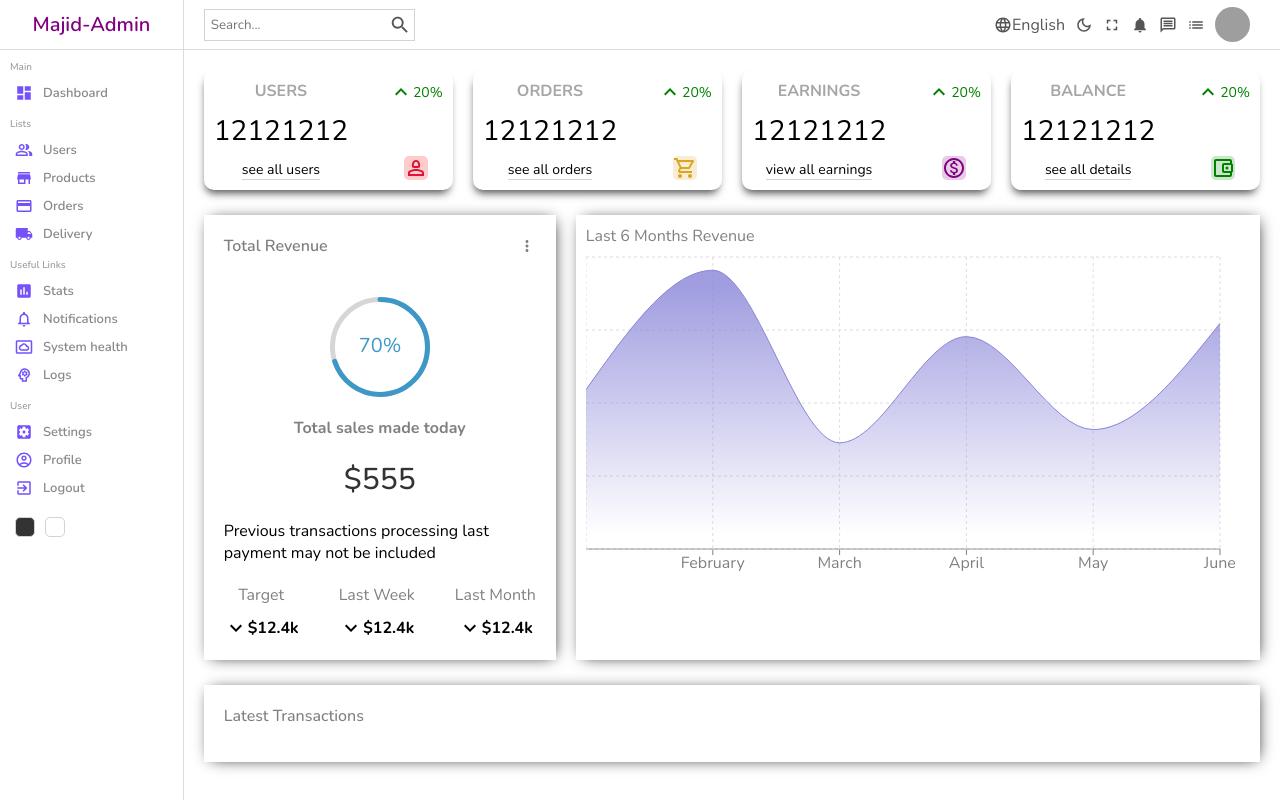
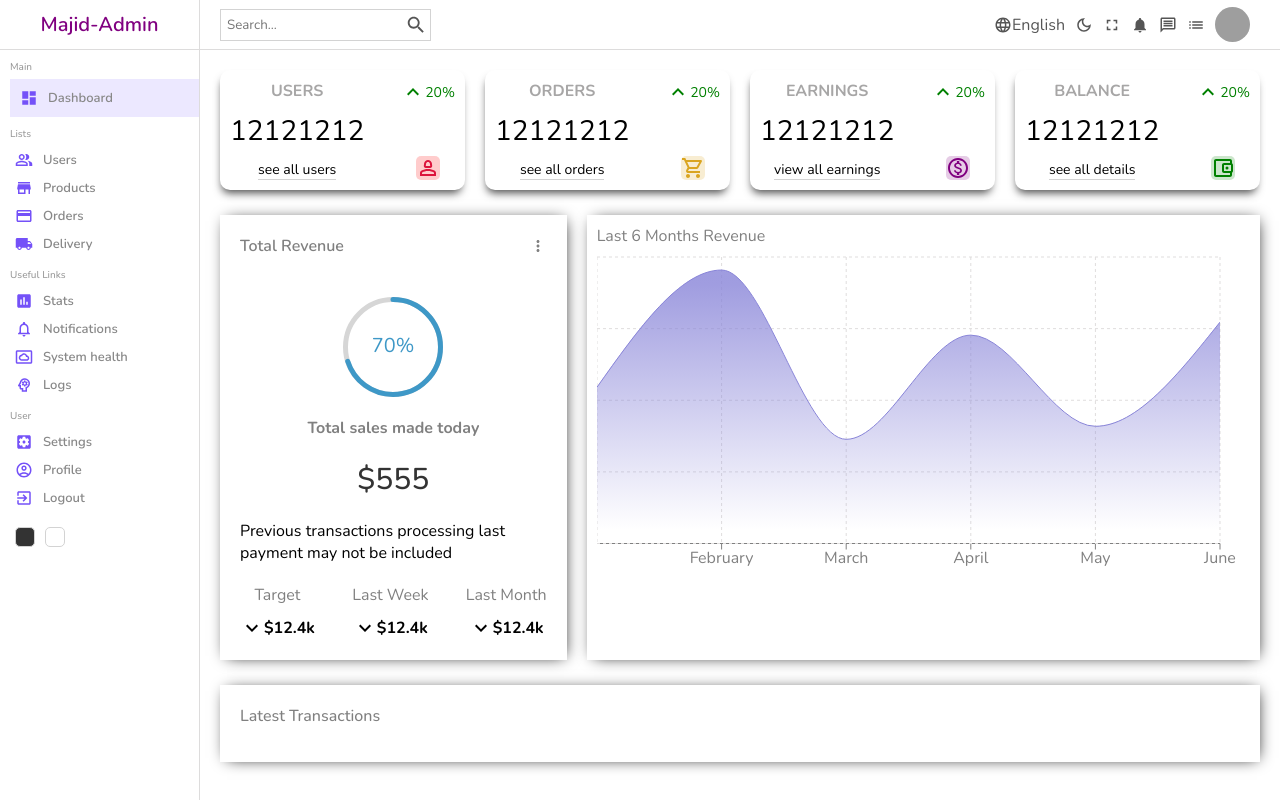
Before and after one commit to MajidAziz03/Admin-Panel, a React (Create React App) app: page / in a window 1280 px wide. Built offline with nearby package versions, Linux system fonts and the light colour scheme; grey boxes are pictures that could not be loaded.

Commit message:
Added Fixed Position to sidebar

```diff
--- a/src/Components/sidebar/Sidebar.jsx
+++ b/src/Components/sidebar/Sidebar.jsx
@@ -9,14 +9,15 @@ const Sidebar = () => {
     return (
         <div className='sidebar'>
             <div className="top"><span className='logo'>Majid-Admin</span></div>
-            {/* <hr /> */}
             <div className="center">
                 <ul>
                     <p className="title">Main</p>
-                    <li>
-                        <Dashboard className='icon' />
-                        <span>Dashboard</span>
-                    </li>
+                    <NavLink to='/' active style={{ textDecoration: "none" }}>
+                        <li>
+                            <Dashboard className='icon' />
+                            <span>Dashboard</span>
+                        </li>
+                    </NavLink>
                     <p className="title">Lists</p>
                     <NavLink to='/users' style={{ textDecoration: "none" }}>
                         <li>
--- a/src/Components/sidebar/sidebar.scss
+++ b/src/Components/sidebar/sidebar.scss
@@ -1,4 +1,8 @@
 .sidebar {
+    position: fixed;
+    top: 0;
+    left: 0;
+    width: 200px;
     flex: 1;
     border-right: 0.5px solid rgb(221, 220, 220);
     background-color: white;
--- a/src/pages/home/home.scss
+++ b/src/pages/home/home.scss
@@ -3,6 +3,7 @@
 
     .homeContainer {
         flex: 6;
+        margin-left: 200px;
 
 
         .widgets,
--- a/src/pages/list/list.scss
+++ b/src/pages/list/list.scss
@@ -4,6 +4,7 @@
 
     .listContainer {
         flex: 6;
+        margin-left: 200px;
     }
 
 }
```
